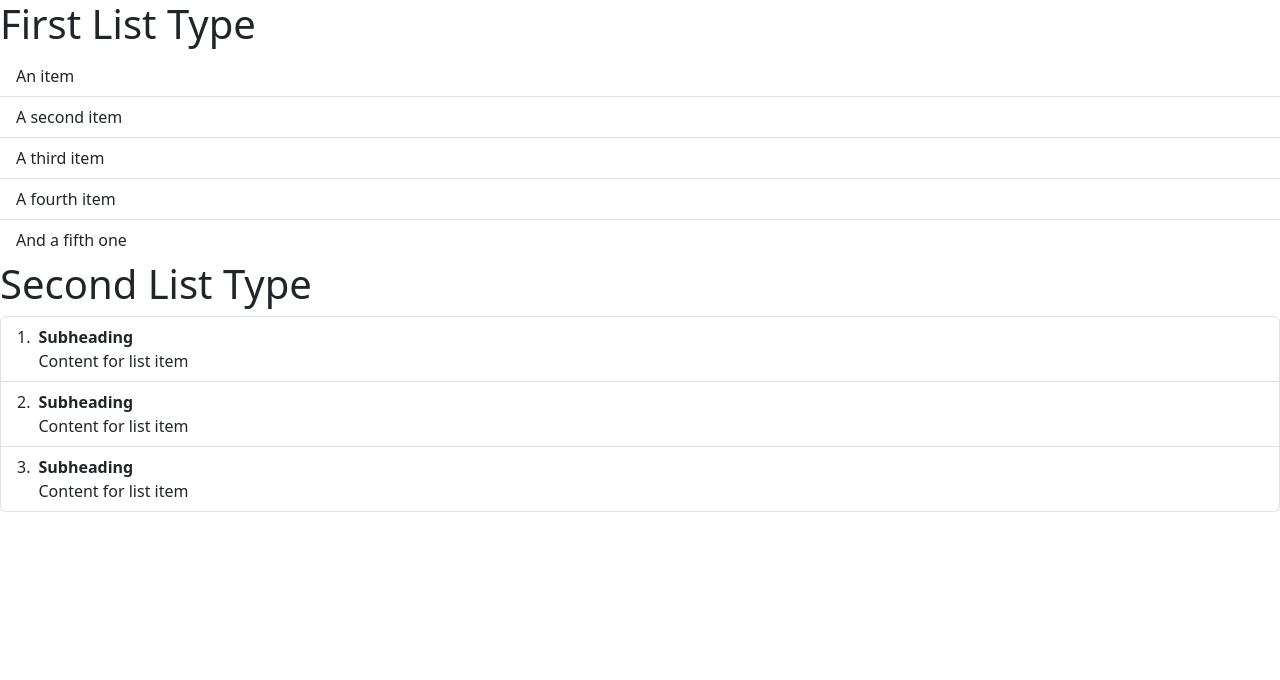
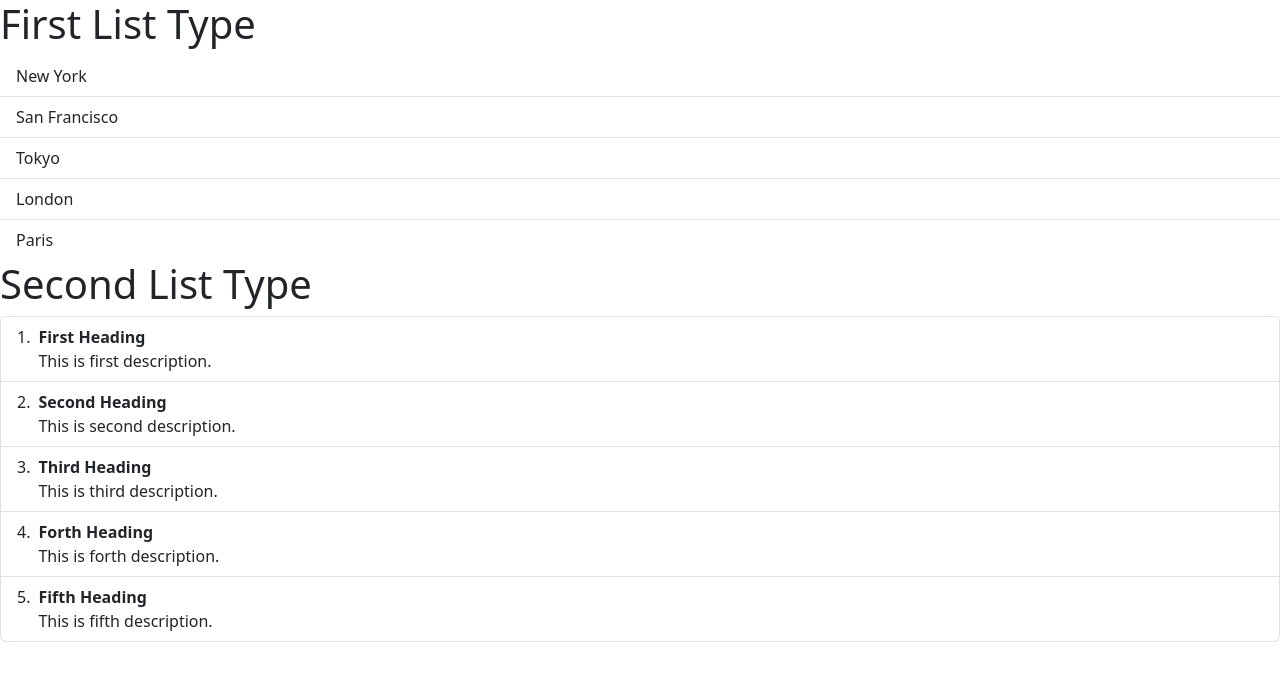
Before and after one commit to PratickBaraik/Complete-Web-Development, a React (Vite) app in the folder mern_basics/React/react_one/: page / in a window 1280 px wide. Shown: the top 680 px of the page. Built offline with nearby package versions, Linux system fonts and the light colour scheme.

Commit message:
worked with bootstrap implementation of listgroup in react

```diff
--- a/mern_basics/React/react_one/src/components/ListGroup.tsx
+++ b/mern_basics/React/react_one/src/components/ListGroup.tsx
@@ -1,45 +1,77 @@
-import { Fragment } from "react";
+function ListGroup() {
+    let items = [
+        'New York',
+        'San Francisco',
+        'Tokyo',
+        'London',
+        'Paris'
+    ];
 
-function ListGroup() {
+    let headings = [
+        'First Heading',
+        'Second Heading',
+        'Third Heading',
+        'Forth Heading',
+        'Fifth Heading'
+    ];
+
+    let descriptions = [
+        'This is first description.',
+        'This is second description.',
+        'This is third description.',
+        'This is forth description.',
+        'This is fifth description.'
+    ];
+
+    // items = [];
+    // headings = [];
+    // descriptions = [];
+
+    if (items.length === 0 && headings.length === 0 && descriptions.length === 0) {
+        return <>
+            <h1>List Group</h1>
+            <p>No items found.</p>
+        </>;
+    } else {
         return (
             <>
                 <section>
                     <h1>First List Type</h1>
                     <ul className="list-group list-group-flush">
-                    <li className="list-group-item">An item</li>
-                    <li className="list-group-item">A second item</li>
-                    <li className="list-group-item">A third item</li>
-                    <li className="list-group-item">A fourth item</li>
-                    <li className="list-group-item">And a fifth one</li>
+                        {items.map((item, index) => <li onClick={(event) => console.log(event)} className="list-group-item" key={item}>{item}</li>)}
                     </ul>
                 </section>
                 <section>
                     <h1>Second List Type</h1>
                     <ol className="list-group list-group-numbered">
-                    <li className="list-group-item d-flex justify-content-between align-items-start">
+                        {headings.map((heading, index) => (
+                            <li onClick={() => console.log(index + 1, heading, descriptions[index])} className="list-group-item d-flex align-items-start" key={heading}>
                                 <div className="ms-2 me-auto">
-                            <div className="fw-bold">Subheading</div>
-                            Content for list item
+                                    <div className="fw-bold">{heading}</div>
+                                    {descriptions[index]}
                                 </div>
                             </li>
-                    <li className="list-group-item d-flex justify-content-between align-items-start">
-                        <div className="ms-2 me-auto">
-                            <div className="fw-bold">Subheading</div>
-                            Content for list item
-                        </div>
-                        {/* <span className="badge theme-primary">14</span> */}
-                    </li>
-                    <li className="list-group-item d-flex justify-content-between align-items-start">
-                        <div className="ms-2 me-auto">
-                            <div className="fw-bold">Subheading</div>
-                            Content for list item
-                        </div>
-                        {/* <span className="badge theme-primary">14</span> */}
-                    </li>
+                        ))}
                     </ol>
                 </section>
             </>
         );
     }
+}
 
 export default ListGroup;
+
+// two types of true/false rendering
+{/*
+    1. ternary operator
+    condition ? true statement : false statement
+
+    2. using && operator
+    condition && <true statement>
+
+    e.g., true_condition && 'result'
+    output: result
+
+    false_condition && 'result'
+    output: false
+*/}
```
Lines whose indentation alone changed are shown as unchanged.
